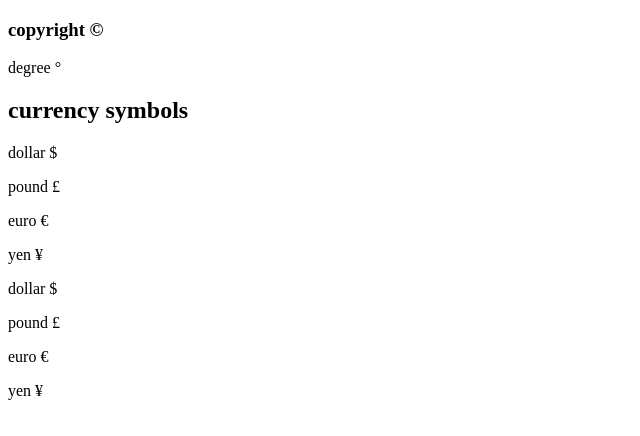
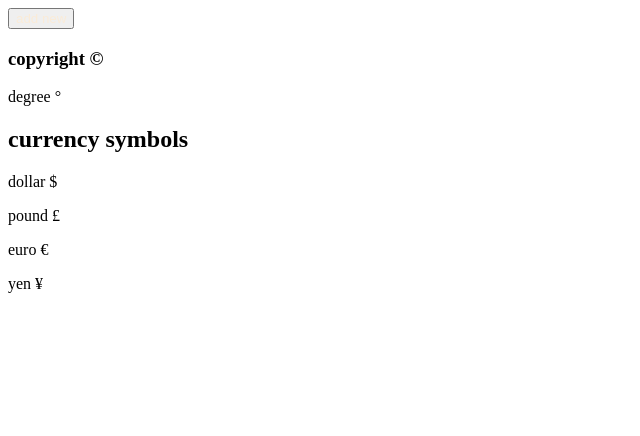
Before and after one commit to basitammani/new-, a plain HTML site: page entities/index.html in a window 1280 px wide. Shown: the whole page, without its empty margins (0-640 px from the left). Drawn offline with Linux system fonts and the light colour scheme.

Commit message:
created btn

```diff
--- a/entities/index.html
+++ b/entities/index.html
@@ -6,6 +6,7 @@
     <title>Entities</title>
 </head>
 <body>
+    <button class="btn"> add new</button>
     <h3>copyright &copy;</h3>
     <p> degree &deg;</p>
     <h2>currency symbols</h2>
@@ -13,10 +14,11 @@
     <p>pound &pound;</p>
     <p>euro &euro;</p>
     <p>yen &yen;</p>
-     <p>dollar &dollar;</p>
-    <p>pound &pound;</p>
-    <p>euro &euro;</p>
-    <p>yen &yen;</p>
 
 </body>
+<style>
+    .btn{
+        color: antiquewhite;
+    }
+</style>
 </html>
```
